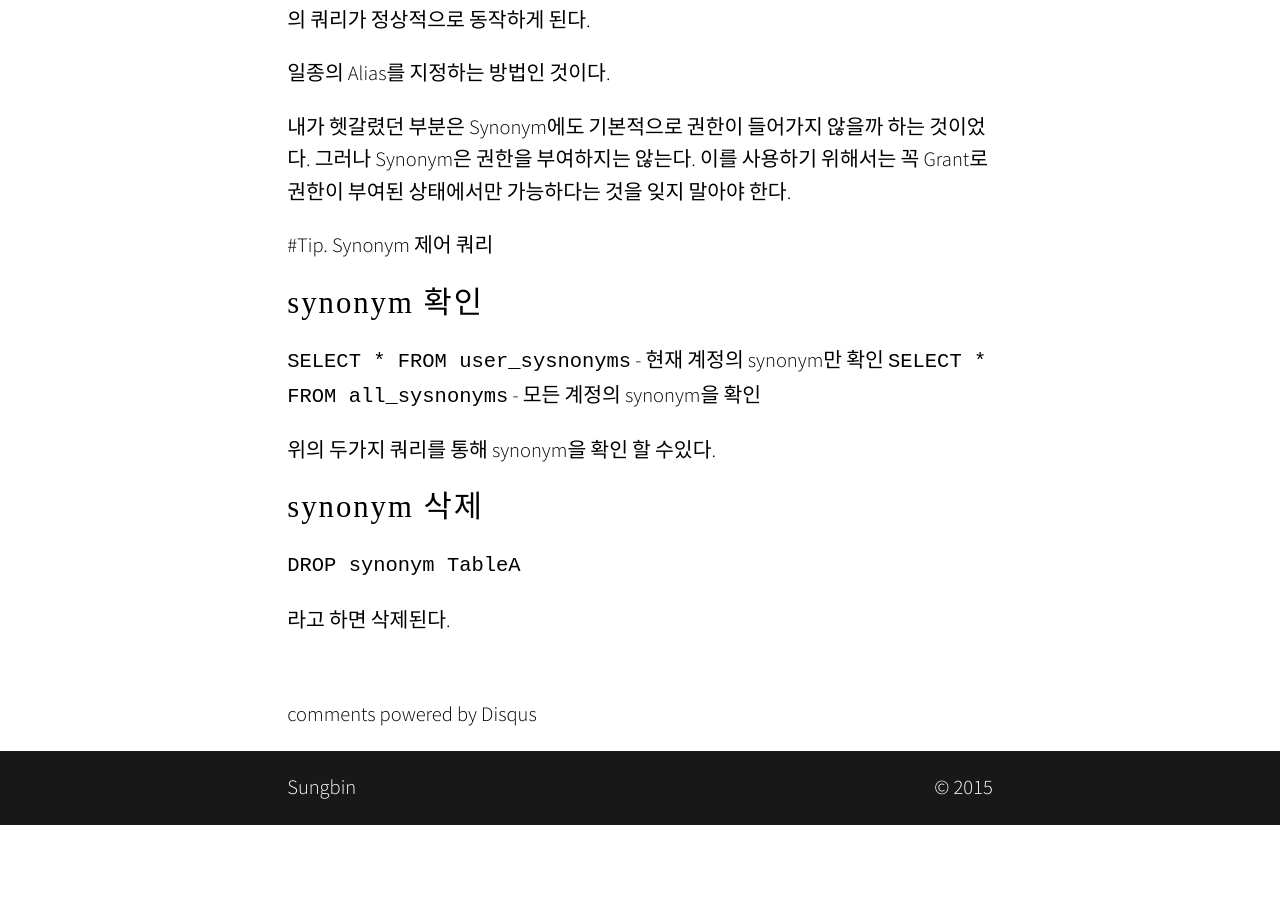
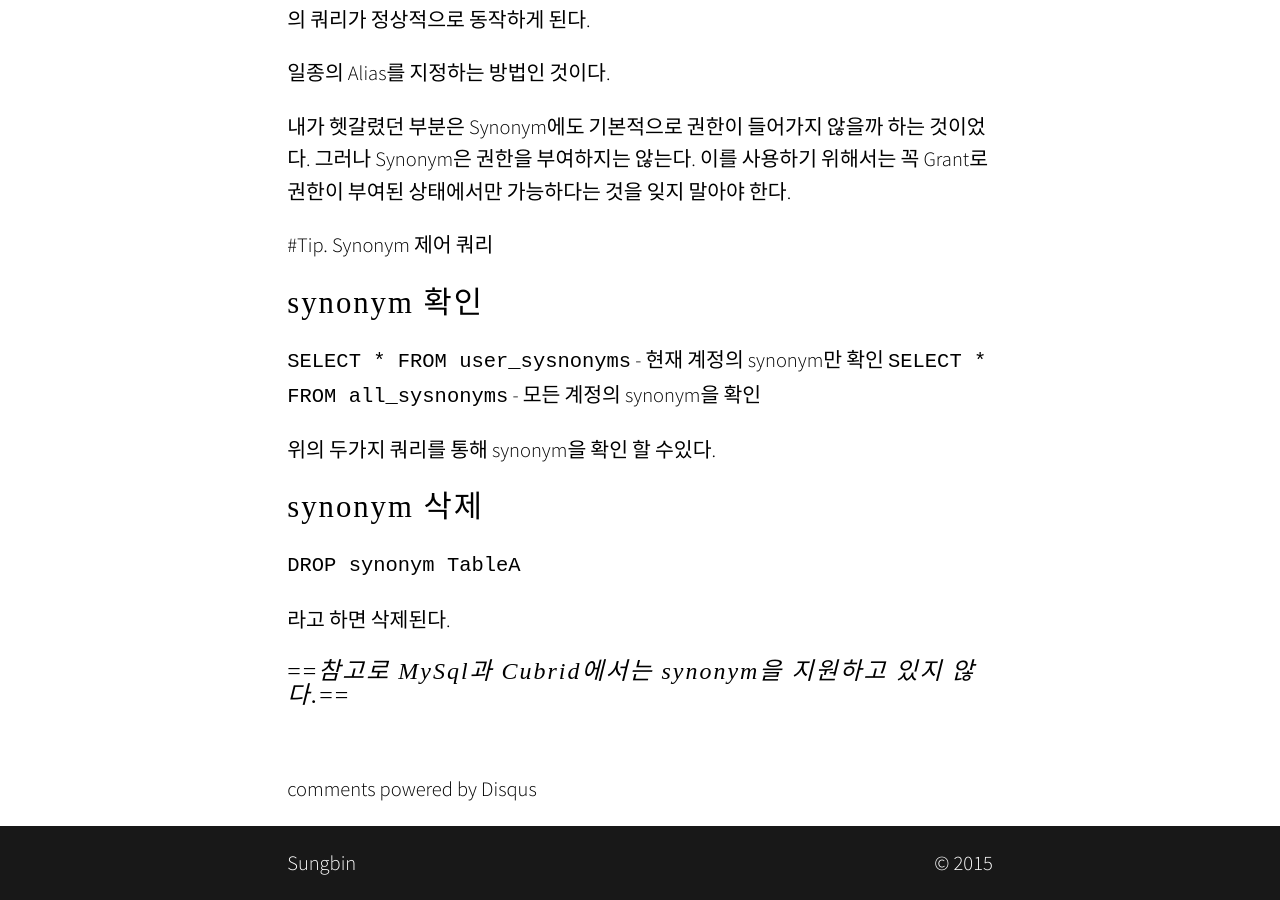
Before and after one commit to sungbine/sungbine.github.io, a Jekyll site: the page built from _posts/2015-06-27-synonym_vs_grant.md, in a window 1280 px wide and 900 px high, scrolled down 1721 px. Built offline with Jekyll 4.4.1, drawn with Linux system fonts in a browser that asks for light colours; nearby versions of some CDN libraries; some web fonts are replaced; Markdown is read by kramdown in place of the engine named in the settings; comment, search, counter and statistics services are not loaded; before the commit the page ends 2546 px from its top, so only the background shows below that.

Commit message:
no message

````diff
--- a/_posts/2015-06-27-synonym_vs_grant.md
+++ b/_posts/2015-06-27-synonym_vs_grant.md
@@ -59,3 +59,5 @@ Synonym은 객체의 OWNER가 아닌 권한을 부여 받은 계정에서 적용
 ``` DROP synonym TableA ```
 
 라고 하면 삭제된다.
+
+#==*참고로 MySql과 Cubrid에서는 synonym을 지원하고 있지 않다.*==
````
